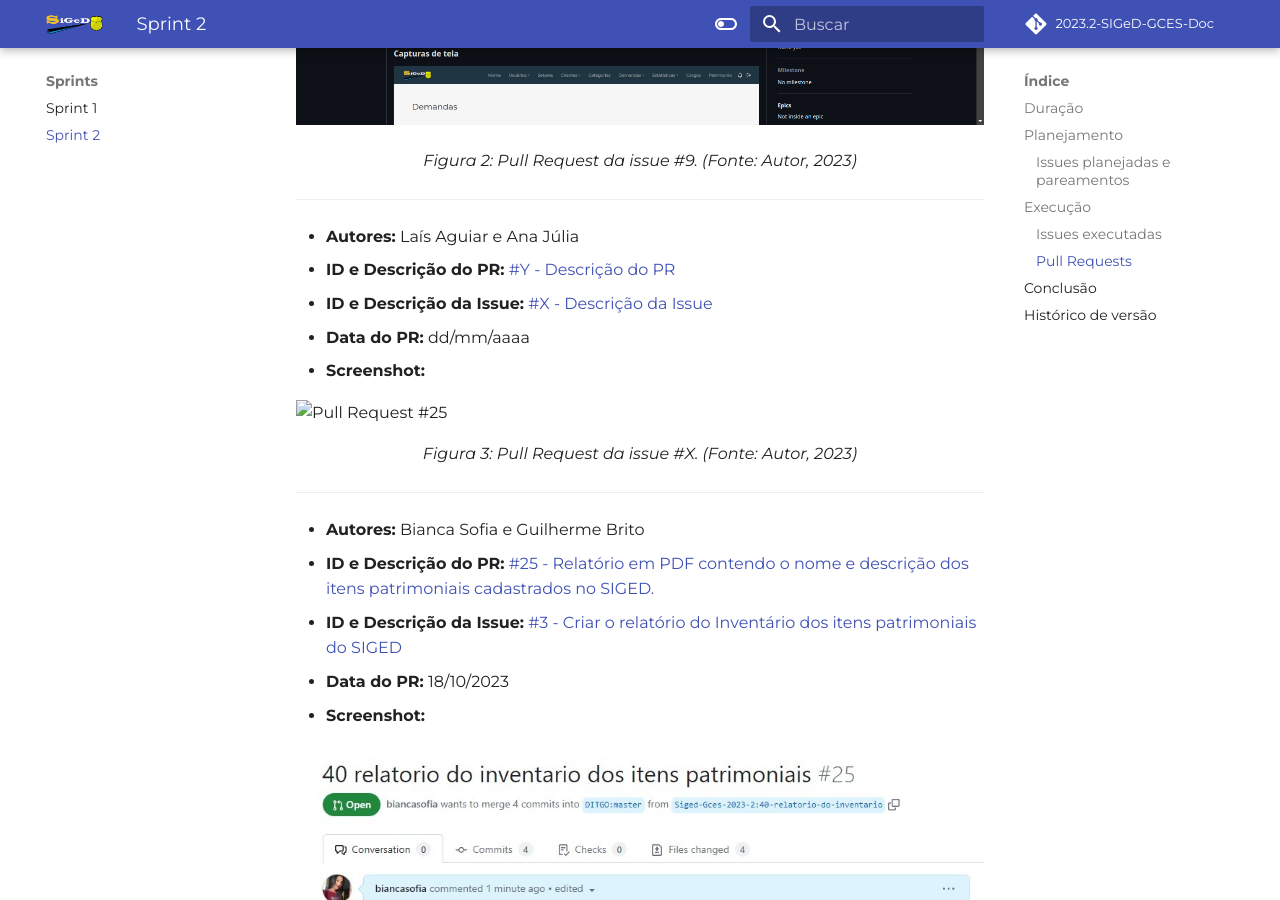
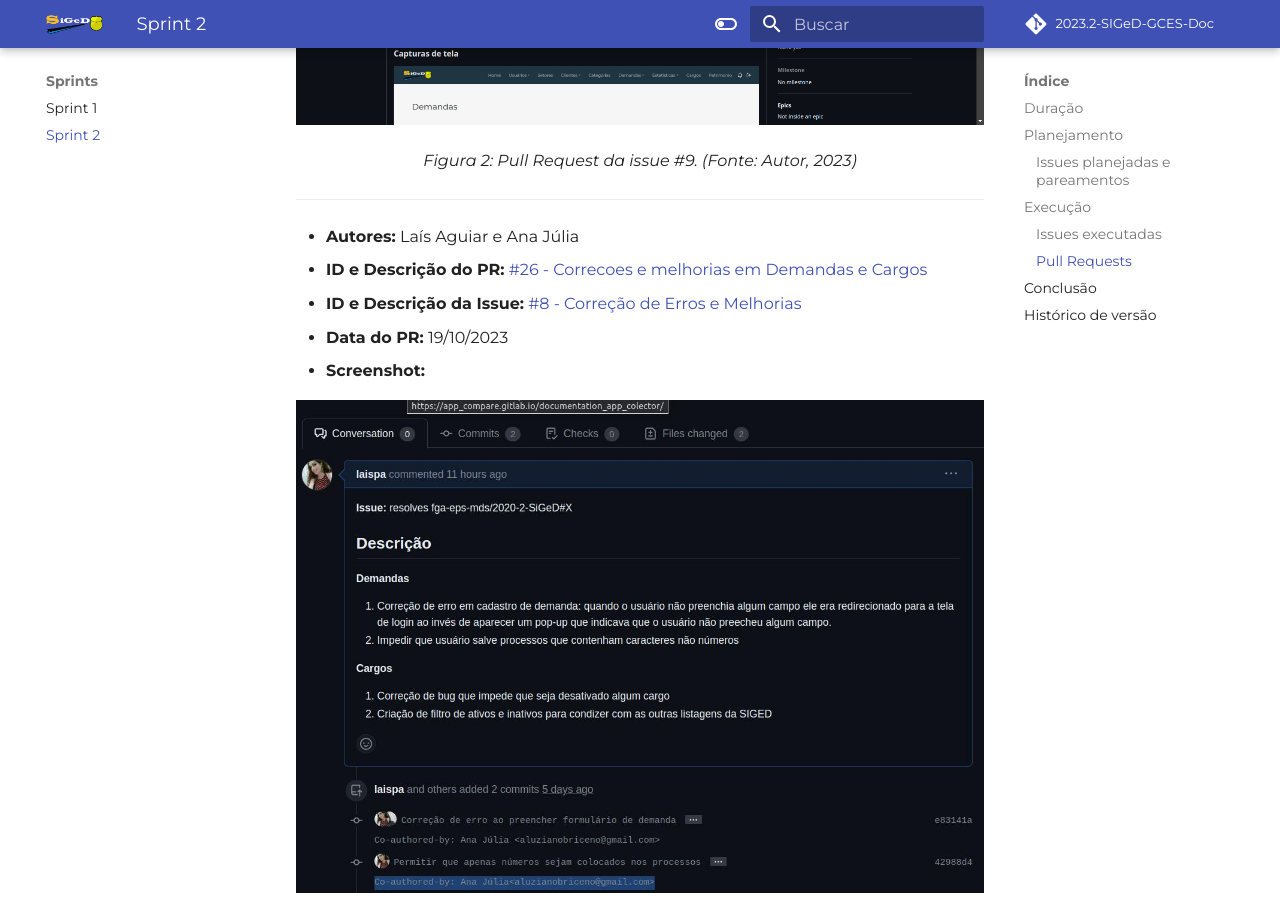
Before and after one commit to Siged-Gces-2023-2/2023.2-SIGeD-GCES-Doc, an MkDocs documentation site: the page built from docs/sprints/sprint2.md, in a window 1280 px wide and 900 px high, scrolled down 2986 px. Built offline with MkDocs 1.6.1 and Material for MkDocs 9.7.7, drawn with Linux system fonts in a browser that asks for light colours; some web fonts are replaced; comment, search, counter and statistics services are not loaded; some of the changed text lies outside the part shown.

Commit message:
adicionando pr 26 na sprint

```diff
--- a/docs/sprints/sprint2.md
+++ b/docs/sprints/sprint2.md
@@ -34,7 +34,7 @@
 | :--: | :-----: | :----------: | :----: |
 | [#2](https://github.com/Siged-Gces-2023-2/2023.2-SIGeD-GCES-Doc/issues/2) | Criar gráfico Estatístico de Demandas por Características | Lucas Lopes e Davi Lima | Não iniciada/Em andamento/Concluída |
 | [#9](https://github.com/Siged-Gces-2023-2/2023.2-SIGeD-GCES-Doc/issues/9) | Impressão de Relatório de Demandas na Tela de Perfil do Cliente | Lucas Lopes e Davi Lima | Concluída |
-| [#X]() | Descrição da issue | Laís Aguiar e Ana Júlia | Não iniciada/Em andamento/Concluída |
+| [#8](https://github.com/Siged-Gces-2023-2/2023.2-SIGeD-GCES-Doc/issues/8) | Descrição da issue | Laís Aguiar e Ana Júlia | Concluída |
 | [#3](https://github.com/Siged-Gces-2023-2/2023.2-SIGeD-GCES-Doc/issues/3) | Criar o relatório do Inventário dos itens patrimoniais do SIGED | Bianca Sofia e Guilherme Brito | Concluída |
 | [#X]() | Descrição da issue | Bruno Oliveira e Gustavo Barbosa | Não iniciada/Em andamento/Concluída |
 | [#X]() | Descrição da issue | Artur Sousa e Débora Caires | Não iniciada/Em andamento/Concluída |
@@ -71,12 +71,12 @@ A seguir informamos os PRs feitos pelos integrantes junto às suas informações
 ---
 
 - **Autores:** Laís Aguiar e Ana Júlia
-- **ID e Descrição do PR:** [#Y - Descrição do PR]()
-- **ID e Descrição da Issue:** [#X - Descrição da Issue]()
-- **Data do PR:** dd/mm/aaaa
+- **ID e Descrição do PR:** [#26 - Correcoes e melhorias em Demandas e Cargos]()
+- **ID e Descrição da Issue:** [#8 - Correção de Erros e Melhorias](https://github.com/Siged-Gces-2023-2/2023.2-SIGeD-GCES-Doc/issues/8)
+- **Data do PR:** 19/10/2023
 - **Screenshot:**
 
-![Pull Request #25]()
+![Pull Request #26](../assets/pullRequests/pull_26.jpeg)
 
 <figcaption align="center">Figura 3: Pull Request da issue #X. (Fonte: Autor, 2023)</figcaption>
 
```
Also changed, not shown: docs/assets/pullRequests/pull_26.jpeg (added).
